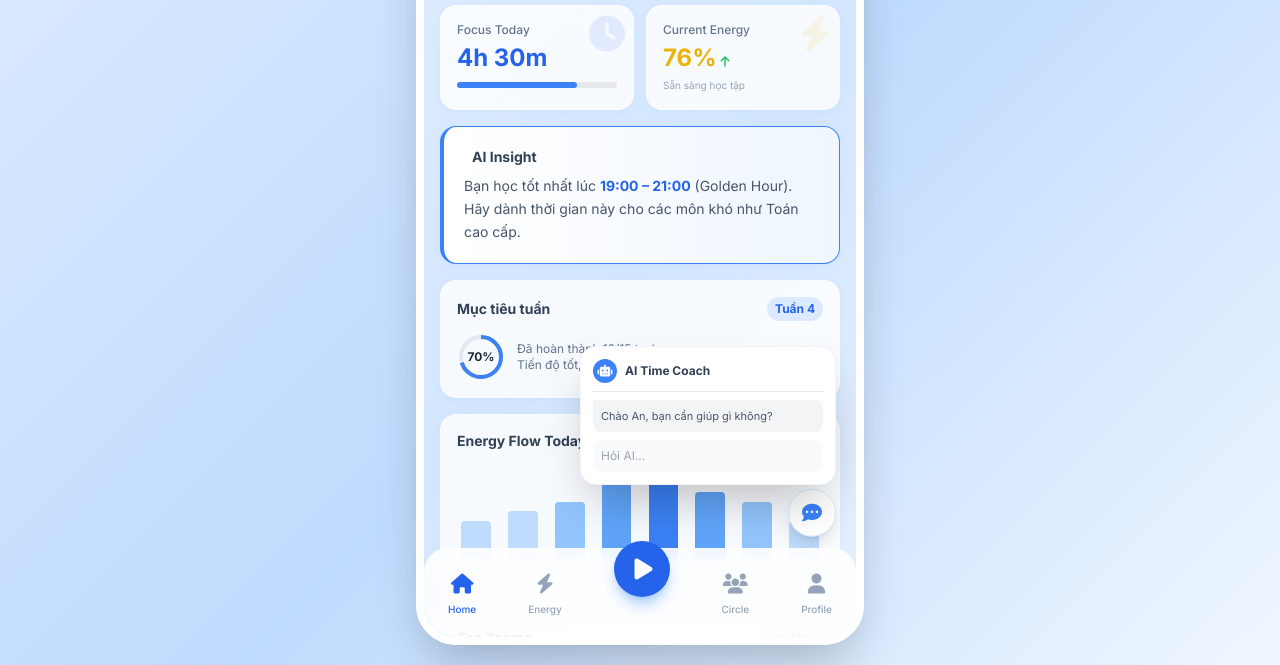
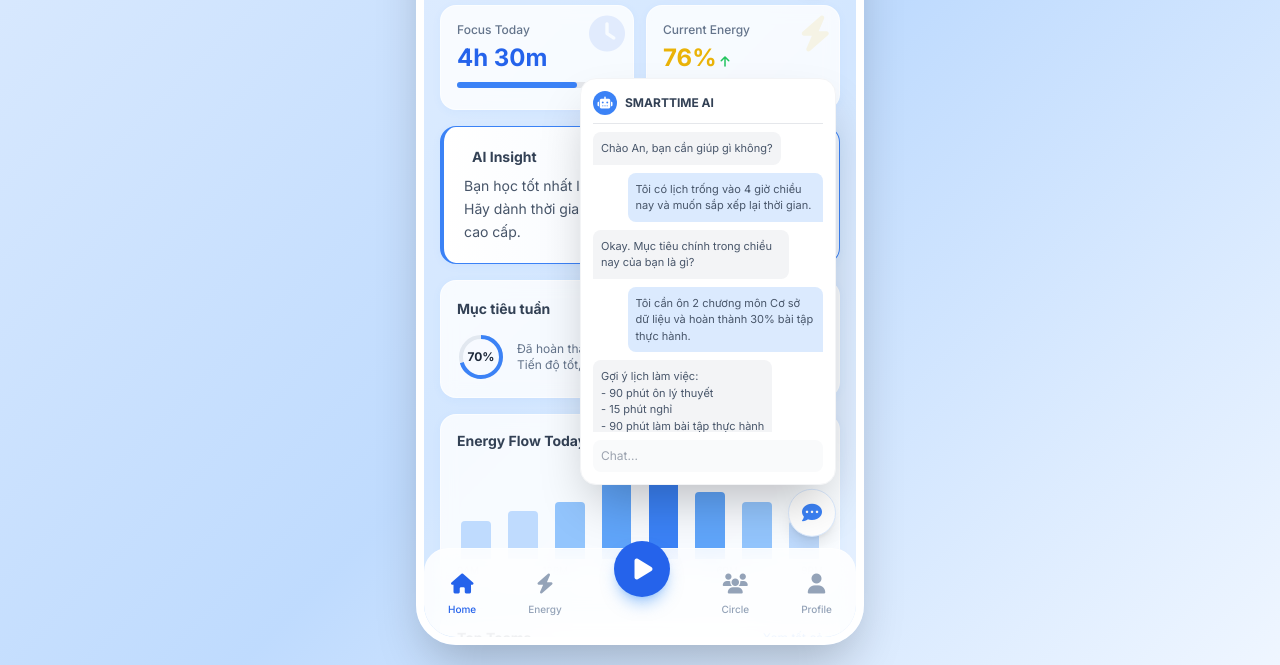
Before and after one commit to b1nhan/SMARTTIME-web-demo, a plain HTML site: page index.html in a window 1280 px wide. Both pictures are taken after a click on the button 812 px from the left and 648 px from the top of the page. Shown: the part 135-800 px from the top of the page. Drawn offline with nearby package versions, Linux system fonts and the light colour scheme; some icons are missing.

Commit message:
add message in chatbox

```diff
--- a/index.html
+++ b/index.html
@@ -555,16 +555,52 @@
             <button onclick="toggleChat()" class="w-12 h-12 bg-white rounded-full shadow-lg border border-blue-100 flex items-center justify-center text-blue-500 animate-float hover:scale-110 transition">
                 <i class="fas fa-comment-dots text-xl"></i>
             </button>
-            <!-- Chat Popup -->
+
             <div id="chat-popup" class="hidden absolute bottom-14 right-0 w-64 bg-white rounded-2xl shadow-2xl p-3 border border-gray-100 origin-bottom-right transition-all">
                 <div class="flex items-center gap-2 mb-2 border-b pb-2">
                     <div class="w-6 h-6 rounded-full bg-blue-500 flex items-center justify-center text-white text-xs"><i class="fas fa-robot"></i></div>
-                    <span class="text-xs font-bold text-slate-700">AI Time Coach</span>
+                    <span class="text-xs font-bold text-slate-700">SMARTTIME AI</span>
                 </div>
-                <div class="space-y-2 text-[11px] text-slate-600 mb-2">
-                    <p class="bg-gray-100 p-2 rounded-lg rounded-tl-none">Chào An, bạn cần giúp gì không?</p>
+
+                <div id="chat-content" class="flex flex-col space-y-2 text-[11px] text-slate-600 mb-2 overflow-y-auto max-h-[300px]">
+
+                    <p class="bg-gray-100 p-2 rounded-lg rounded-bl-none self-start w-fit max-w-[85%]">
+                        Chào An, bạn cần giúp gì không?
+                    </p>
+
+                    <p class="bg-blue-100 p-2 rounded-lg rounded-br-none self-end w-fit max-w-[85%]">
+                        Tôi có lịch trống vào 4 giờ chiều nay và muốn sắp xếp lại thời gian.
+                    </p>
+
+                    <p class="bg-gray-100 p-2 rounded-lg rounded-bl-none self-start w-fit max-w-[85%]">
+                        Okay. Mục tiêu chính trong chiều nay của bạn là gì?
+                    </p>
+
+                    <p class="bg-blue-100 p-2 rounded-lg rounded-br-none self-end w-fit max-w-[85%]">
+                        Tôi cần ôn 2 chương môn Cơ sở dữ liệu và hoàn thành 30% bài tập thực hành.
+                    </p>
+
+                    <p class="bg-gray-100 p-2 rounded-lg rounded-bl-none self-start w-fit max-w-[85%]">
+                        Gợi ý lịch làm việc:<br>
+                        - 90 phút ôn lý thuyết<br>
+                        - 15 phút nghỉ<br>
+                        - 90 phút làm bài tập thực hành<br>
+                        - 30 phút review
+                    </p>
+
+                    <button onclick="addChat('remind')" class="w-fit max-w-[85%] px-2 py-2 bg-green-100 hover:bg-green-200 text-green-600 rounded-xl font-semibold transition flex items-center justify-center gap-2">
+                        <span>Đặt lịch nhắc nhở</span>
+                    </button>
+                    <button onclick="addChat('focus')" class="w-fit max-w-[85%] px-2 py-2 bg-orange-100 hover:bg-orange-200 text-orange-600 rounded-xl font-semibold transition flex items-center justify-center gap-2">
+                        <span>Gợi ý kỹ thuật tập trung</span>
+                    </button>
+                    <button onclick="addChat('adjust')" class="w-fit max-w-[85%] px-2 py-2 bg-blue-100 hover:bg-blue-200 text-blue-600 rounded-xl font-semibold transition flex items-center justify-center gap-2">
+                        <span>Điều chỉnh lại</span>
+                    </button>
+
                 </div>
-                <input type="text" placeholder="Hỏi AI..." class="w-full text-xs p-2 bg-gray-50 rounded-lg border-none focus:ring-1 focus:ring-blue-300 outline-none">
+
+                <input type="text" placeholder="Chat..." class="w-full text-xs p-2 bg-gray-50 rounded-lg border-none focus:ring-1 focus:ring-blue-300 outline-none">
             </div>
         </div>
 
@@ -604,6 +640,37 @@
         let timeLeft = 25 * 60; // 25 minutes
         const TOTAL_TIME = 25 * 60;
         const CIRCUMFERENCE = 753.6; // 2 * PI * 120
+
+        const chatContent = document.getElementById('chat-content');
+        function addChat(message){
+            const newAsk = document.createElement("p");
+            const newReply = document.createElement("p");
+            newAsk.className = 'bg-blue-100 p-2 rounded-lg rounded-br-none self-end w-fit max-w-[85%]';
+            newReply.className = 'bg-gray-100 p-2 rounded-lg rounded-bl-none self-start w-fit max-w-[85%]';
+            if (message === 'remind' ){
+                newAsk.textContent='Đặt lịch nhắc nhở';
+                newReply.textContent='Tôi sẽ gửi thông báo nhắc nhở trước khi phiên làm việc bắt đầu và khi kết thúc!';
+            }
+            else if (message==='focus'){
+                newAsk.textContent='Gợi ý kỹ thuật tập trung';
+                newReply.textContent='Dựa vào mức năng lượng hôm nay, bạn có thể áp dụng pomodoro 30-5, nghỉ 25 phút mỗi 3 session. Trong thời gian làm việc, tôi sẽ tắt thông báo để tránh xao nhãng. Bạn có muốn thay đổi gì không?';
+            }
+            else if (message==='adjust'){
+                newAsk.textContent='Điều chỉnh lại';
+                newReply.innerHTML=`
+                Có thể chỉnh lại thành:<br>
+                    - Bắt đầu với 60 phút làm bài tập thực hành<br>
+                    - Sau đó nghỉ 10 phút và hoàn thành phần ôn lý thuyết<br>
+                Bạn thấy ổn chứ?`;
+            }
+            else{
+                return;
+            }
+            chatContent.appendChild(newAsk);
+            setTimeout(()=>{
+                chatContent.appendChild(newReply);
+            },2500);
+        }
 
         // Mock Data for Moods
         const MOOD_INSIGHTS = {
```
